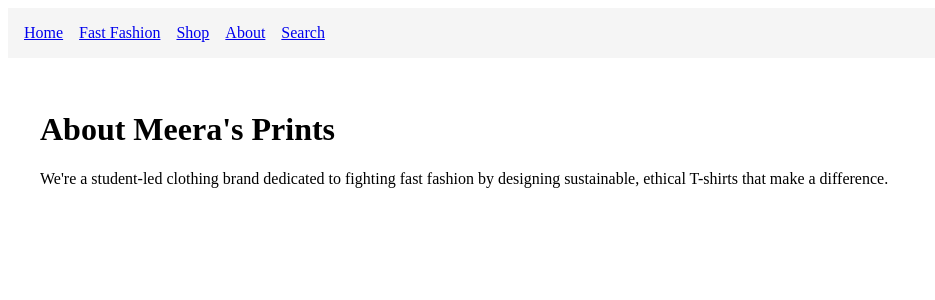
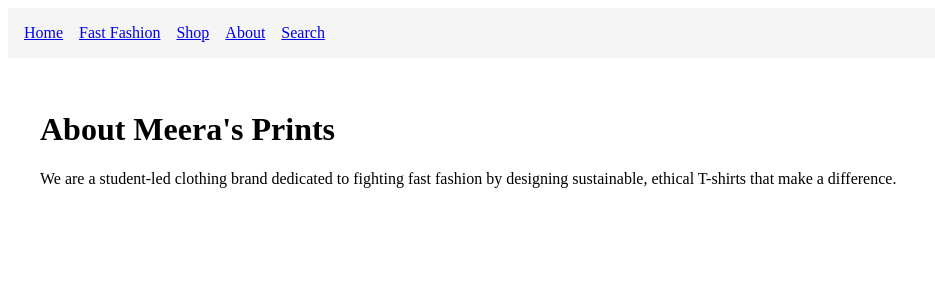
Before and after one commit to meerasprints/meerashah, a Next.js app: page /about in a window 1280 px wide. Shown: the top 300 px of the page, without its empty margins (0-935 px from the left). Built offline with nearby package versions, Linux system fonts and the light colour scheme.

Commit message:
fixed apostrophe

```diff
--- a/src/app/about/page.js
+++ b/src/app/about/page.js
@@ -1,9 +1,9 @@
 export default function About() {
   return (
     <div>
-      <h1>About Meera's Prints</h1>
+      <h1>About Meera&apos;s Prints</h1>
       <p>
-        We're a student-led clothing brand dedicated to fighting fast fashion by designing
+        We are a student-led clothing brand dedicated to fighting fast fashion by designing
         sustainable, ethical T-shirts that make a difference.
       </p>
     </div>
--- a/src/app/layout.js
+++ b/src/app/layout.js
@@ -1,9 +1,10 @@
+import Link from "next/link";
 export default function RootLayout({ children }) {
   return (
     <html lang="en">
       <body>
         <nav style={{ display: 'flex', gap: '1rem', padding: '1rem', backgroundColor: '#f5f5f5' }}>
-          <a href="/">Home</a>
+          <Link href="/">Home</Link>
           <a href="/fast-fashion">Fast Fashion</a>
           <a href="/shop">Shop</a>
           <a href="/about">About</a>
```
